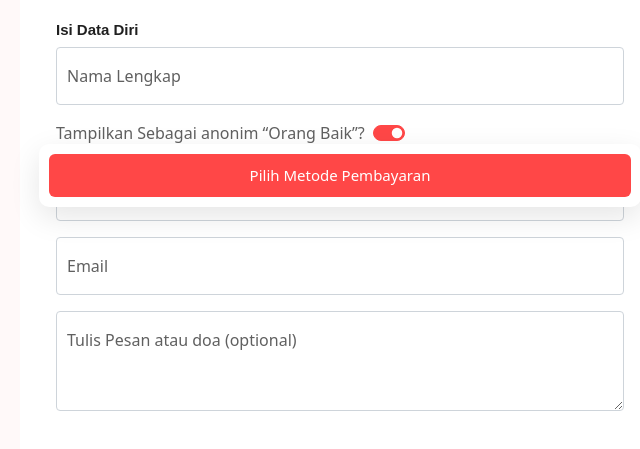
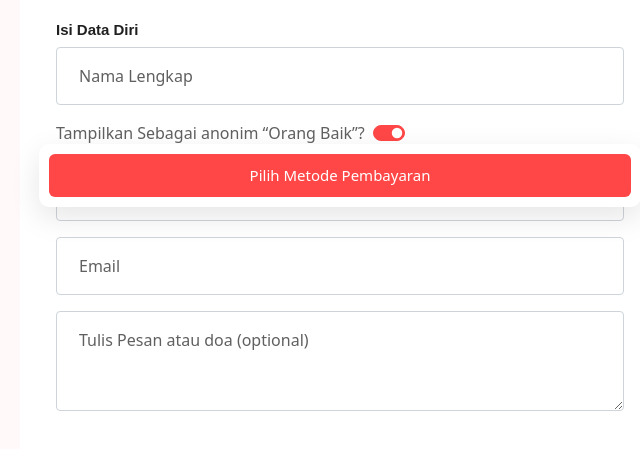
Before and after one commit to AdzDzaki/merawat-indonesia, a plain HTML site: page donasi.html in a window 1280 px wide. Shown: the part 583-1032 px from the top of the page, 300-940 px from the left. Drawn offline with nearby package versions, Linux system fonts and the light colour scheme.

Commit message:
fix padding input

```diff
--- a/donasi.html
+++ b/donasi.html
@@ -84,6 +84,7 @@
 
             <div class="row container m-0 pb-5">
                 <h3>Isi Data Diri</h3>
+                <form>
                 <div class="form-floating mb-3">
                     <input type="text" class="form-control" id="full_name" placeholder="Nama Lengkap">
                     <label for="full_name">Nama Lengkap</label>
@@ -103,9 +104,11 @@
                     <input type="email" class="form-control" id="email" placeholder="name@example.com">
                     <label for="email">Email</label>
                   </div>
-                <form class="form-floating">
+                  <div class="form-floating">
                     <textarea class="form-control" placeholder="Leave a comment here" id="pesan_doa" style="height: 100px"></textarea>
                     <label for="pesan_doa">Tulis Pesan atau doa (optional)</label>
+                  </div>
+
                 </form>
             </div>
 
```
